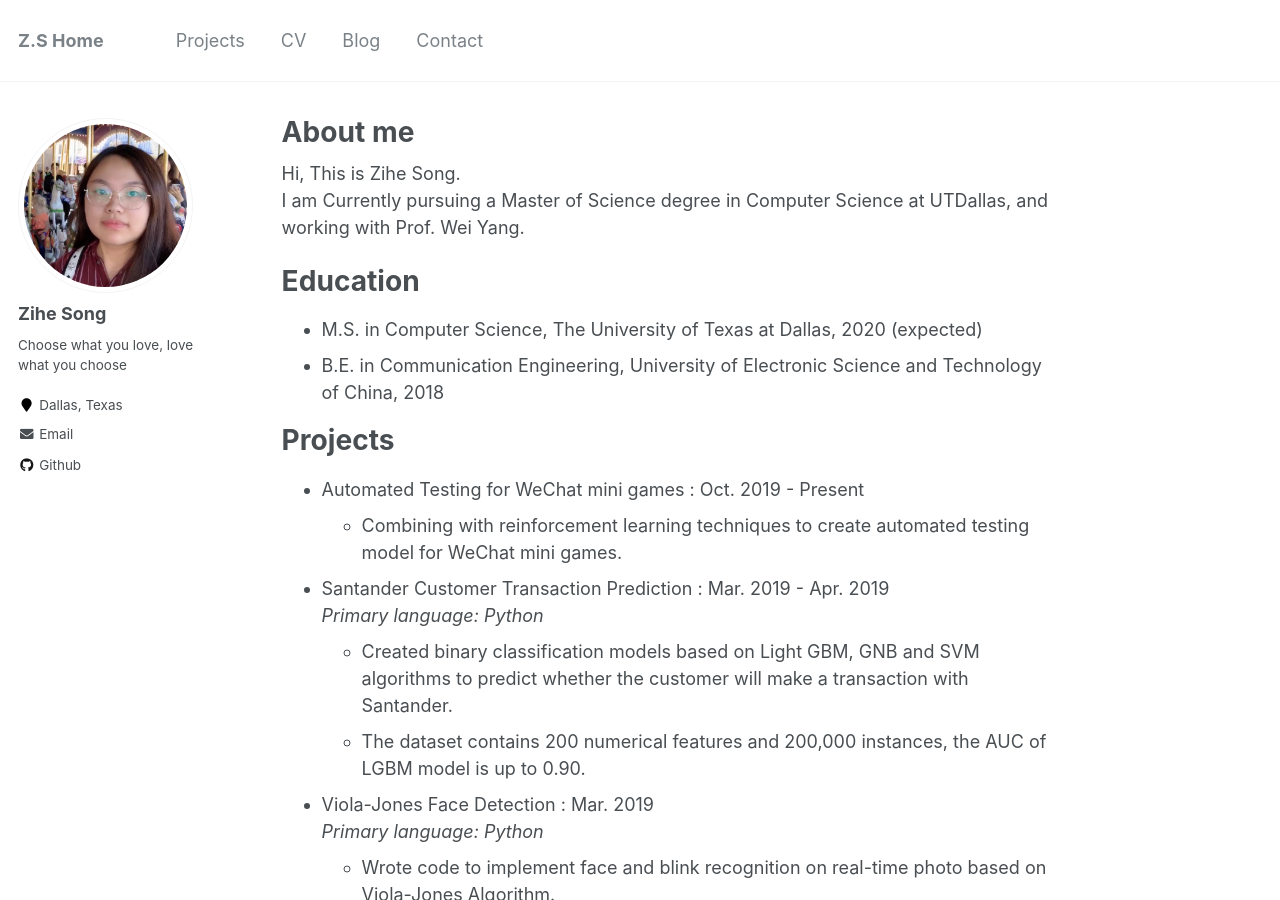
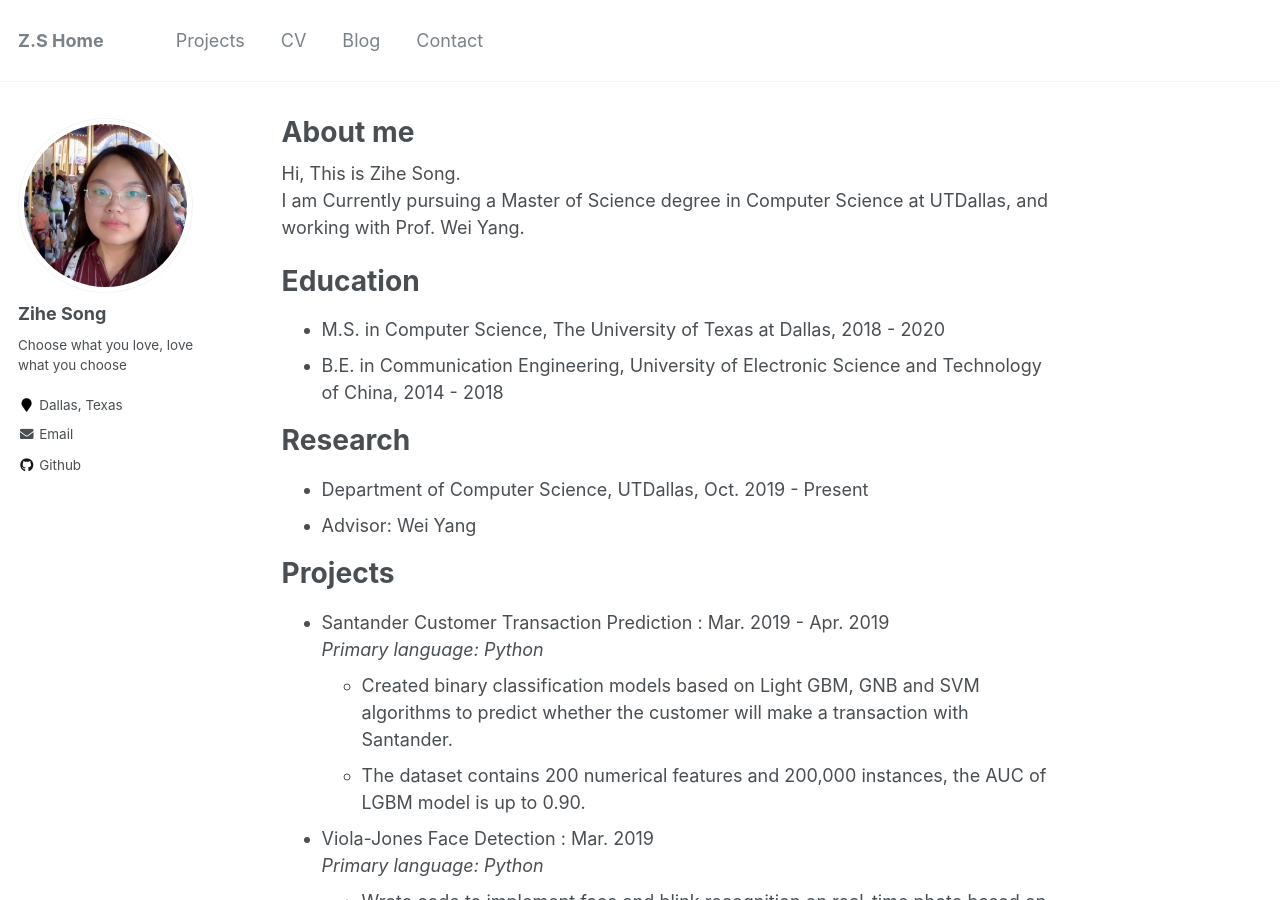
Before and after one commit to zihesong/zihesong.github.io, a Jekyll site: the page built from _pages/about.md, in a window 1280 px wide and 900 px high. Built offline with Jekyll 4.4.1, drawn with Linux system fonts in a browser that asks for light colours.

Commit message:
Update about.md

```diff
--- a/_pages/about.md
+++ b/_pages/about.md
@@ -14,14 +14,18 @@
 
 Education
 ======
-* M.S. in Computer Science, The University of Texas at Dallas, 2020 (expected)
-* B.E. in Communication Engineering, University of Electronic Science and Technology of China, 2018
+* M.S. in Computer Science, The University of Texas at Dallas, 2018 - 2020
+* B.E. in Communication Engineering, University of Electronic Science and Technology of China, 2014 - 2018
+
+
+Research
+======
+* Department of Computer Science, UTDallas, Oct. 2019 - Present
+* Advisor: Wei Yang
 
 
 Projects
 ======
-* Automated Testing for WeChat mini games : Oct. 2019 - Present <br>
-  * Combining with reinforcement learning techniques to create automated testing model for WeChat mini games.
 
 
 * Santander Customer Transaction Prediction : Mar. 2019 - Apr. 2019 <br>
```
